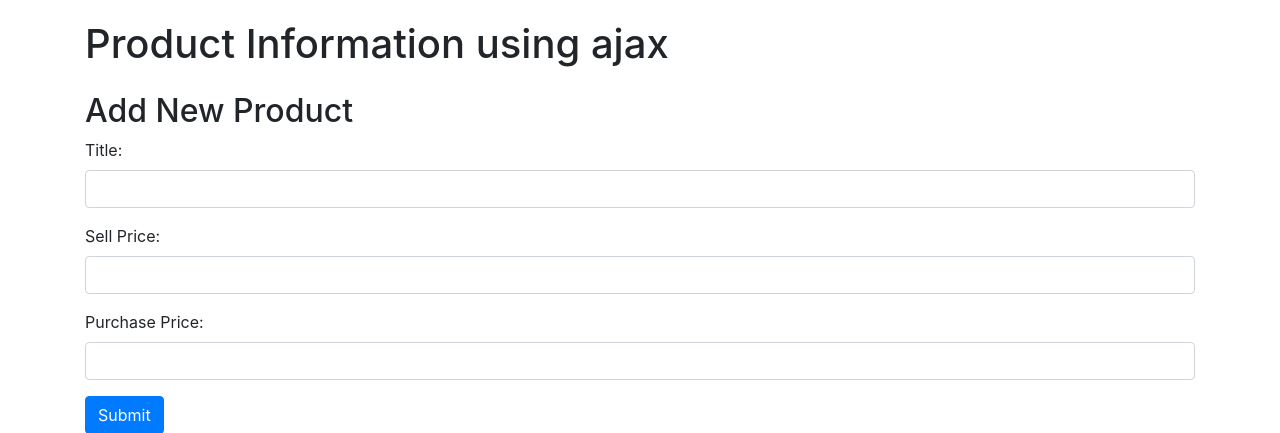
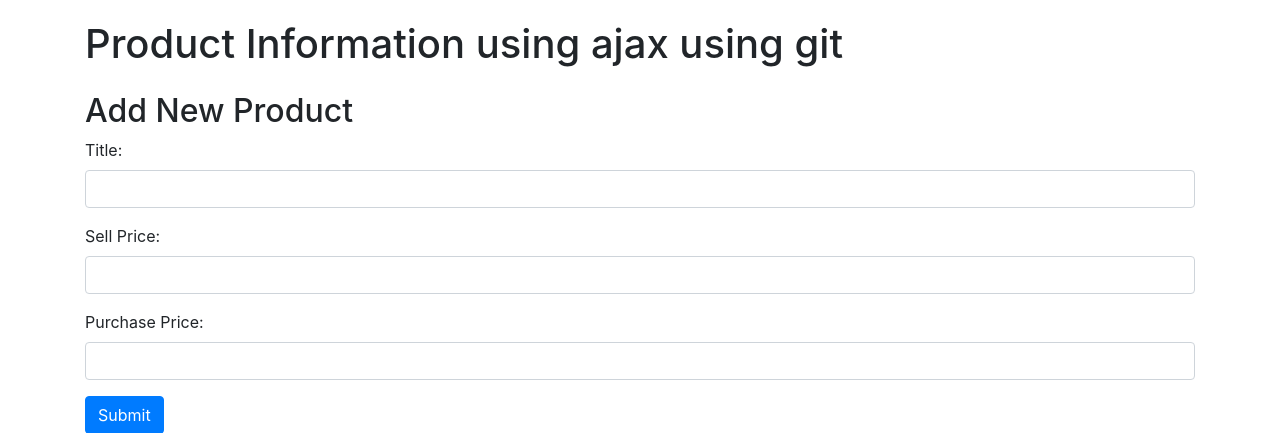
Before and after one commit to noumankhan12/ajax, a PHP site: page / in a window 1280 px wide. Shown: the top 433 px of the page. Run offline with PHP 8.4, Linux system fonts and the light colour scheme; data comes from the database, SQL or seed files in the repository; some libraries are stand-ins or nearby versions.

Commit message:
4th change

```diff
--- a/index.php
+++ b/index.php
@@ -15,7 +15,7 @@
 
 <body>
     <div class="container">
-        <h1 class="mb-4">Product Information using ajax</h1>
+        <h1 class="mb-4">Product Information using ajax using git</h1>
         <div class="mb-4">
             <h2>Add New Product</h2>
             <form id="productForm" action="#" method="post">
```
